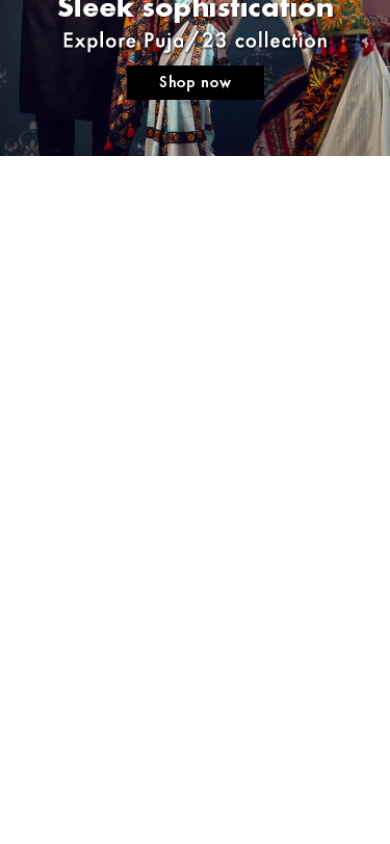
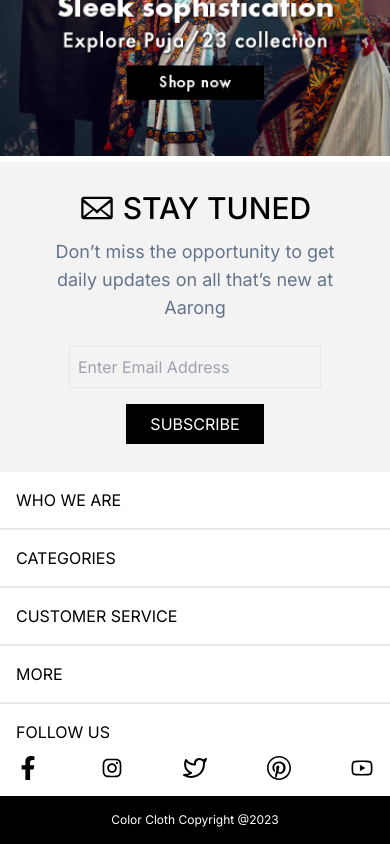
Before and after one commit to sazidhayatkhan/color_cloths, a Next.js app: page / in a window 390 px wide. Shown: the part 1466-2310 px from the top of the page. Before the commit the page ends 1628 px from the top, so only its background shows below. Built offline with nearby package versions, Linux system fonts and the light colour scheme.

Commit message:
completed footer

```diff
--- a/src/views/appbars/Footer.tsx
+++ b/src/views/appbars/Footer.tsx
@@ -1,25 +1,30 @@
 import React from 'react'
 import Image from 'next/image'
+import Link from 'next/link'
 import {GoMail} from 'react-icons/go'
+import {FaFacebookF} from 'react-icons/fa'
+import {AiOutlineInstagram,AiOutlineYoutube} from 'react-icons/ai'
+import {FiTwitter} from 'react-icons/fi'
+import {ImPinterest2} from 'react-icons/im'
 const Footer = () => {
   return (
-    <div className='hidden md:block'>
-        <div className='flex justify-between items-center bg-[#f3f3f3] px-12 py-7'>
+    <div className=''>
+        <div className='flex flex-col md:flex-row justify-between items-center bg-[#f3f3f3] px-12 py-7'>
             <div>
-                <div className='flex justify-start items-center gap-2 text-3xl mb-3'>
+                <div className='flex justify-center md:justify-start items-center gap-2 text-3xl mb-3'>
                     <div className='text-4xl'>
                         <GoMail/>
                     </div>
                     <p className='font-medium'>STAY TUNED</p>
                 </div>
-                <p className='text-lg w-[55%] text-slate-500'>Don’t miss the opportunity to get daily updates on all that’s new at Aarong</p>
+                <p className='text-center md:text-start text-lg w-full md:w-[55%] text-slate-500'>Don’t miss the opportunity to get daily updates on all that’s new at Aarong</p>
             </div>
-            <div className='flex justify-end items-center gap-4'>
+            <div className='flex flex-col md:flex-row justify-center md:justify-end items-center gap-4 mt-6 md:mt-0'>
                 <input type="email" placeholder='Enter Email Address' className='border p-2 outline-none bg-transparent'/>
                 <button className='bg-black text-white py-2 px-6'>SUBSCRIBE</button>
             </div>
         </div>
-        <div className='grid grid-cols-4'>
+        <div className='hidden md:grid grid-cols-4'>
             {
                 footerImages?.map((item:any,i:any)=>(
                     <div key={i} className='relative'>
@@ -35,7 +40,32 @@ const Footer = () => {
                 ))
             }
         </div>
-        <div className='h-[60px] bg-red-600'>
+        <div className='block md:hidden'>
+            {
+                footerImages?.map((item:any,i:any)=>(
+                    <div key={i}>
+                        <Link href={item?.url}>
+                            <button className='uppercase border-b-2 w-full text-start p-4'>{item?.title}</button>
+                        </Link>
+                    </div>
+                ))
+            }
+            <div className='p-4'>
+                <p className='uppercase text-black mb-3'>Follow Us</p>
+                <div className='flex justify-between items-center text-2xl'>
+                    <button><FaFacebookF/></button>
+                    <button><AiOutlineInstagram/></button>
+                    <button><FiTwitter/></button>
+                    <button><ImPinterest2/></button>
+                    <button><AiOutlineYoutube/></button>
+                </div>
+            </div>
+            <div className='bg-black p-4 text-white'>
+                <p className='text-center text-xs'>Color Cloth Copyright @2023</p>
+            </div>
+        </div>
+
+        <div className='h-[60px] bg-red-600 hidden md:block'>
             <p>COLOR CLOTHS</p>
         </div>
     </div>
@@ -47,18 +77,22 @@ export default Footer
 const footerImages = [
     {
         image:"/images/f1.png",
-        title:"Who we are"
+        title:"Who we are",
+        url:""
     },
     {
         image:"/images/f2.png",
-        title:"Categories"
+        title:"Categories",
+        url:""
     },
     {
         image:"/images/f3.png",
-        title:"Customer Service"
+        title:"Customer Service",
+        url:""
     },
     {
         image:"/images/f4.png",
-        title:"More"
+        title:"More",
+        url:""
     }
 ]
```
